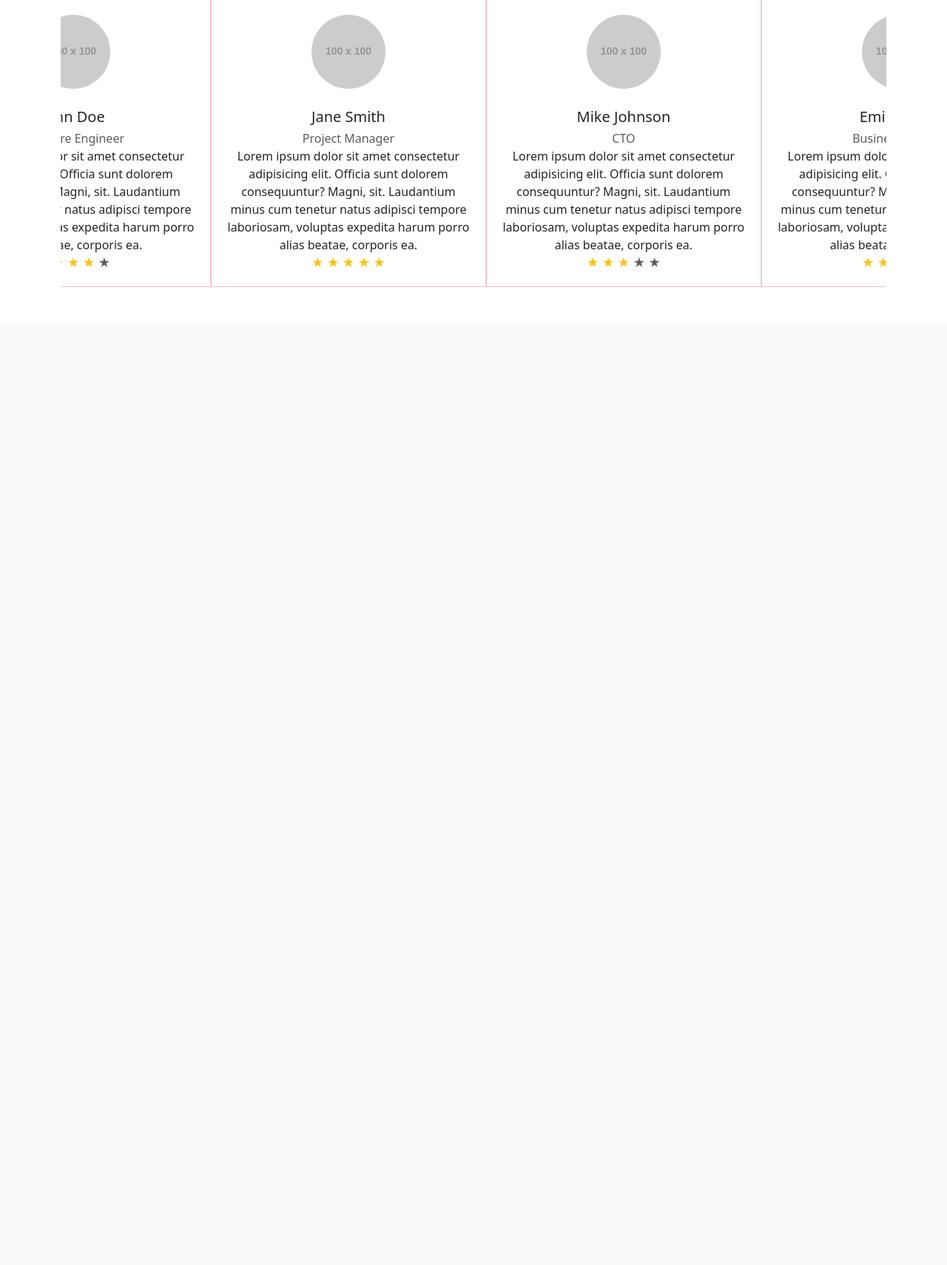
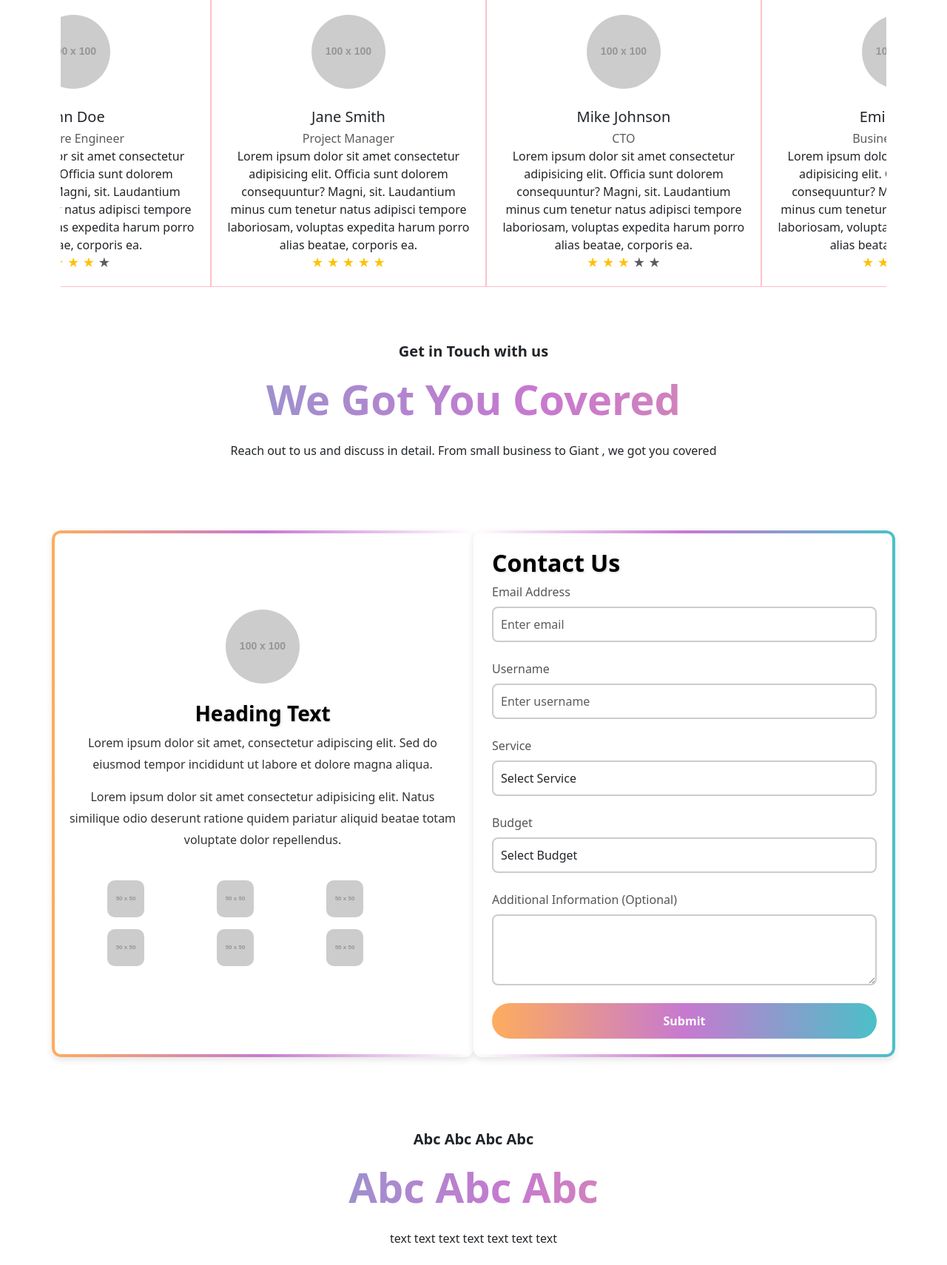
Before and after one commit to BurningYolo/landing-page, a PHP site: page / in a window 1280 px wide. Shown: the part 3888-5598 px from the top of the page at 74% size. Before the commit the page ends 4276 px from the top, so only its background shows below. Run offline with PHP 8.4, Linux system fonts and the light colour scheme; grey boxes labelled with a size stand in for pictures from a placeholder-image service; some libraries are stand-ins or nearby versions.

Commit message:
created form component

```diff
--- /dev/null
+++ b/components/c_formsection.php
@@ -0,0 +1,88 @@
+<br>
+<div class="container my-5">
+  <div class="row">
+    <!-- Left Column -->
+    <div class="col-md-6 d-flex flex-column justify-content-center align-items-center"
+         style="position: relative; background: #fff; border-radius: 12px; padding: 20px; box-shadow: 0 4px 10px rgba(0, 0, 0, 0.1);">
+      <div style="position: absolute; inset: 0; border-radius: 12px; background: linear-gradient(to right, #feac5e, #c779d0,rgb(255, 255, 255)); -webkit-mask: linear-gradient(#fff 0 0) content-box, linear-gradient(#fff 0 0); mask: linear-gradient(#fff 0 0) content-box, linear-gradient(#fff 0 0); -webkit-mask-composite: destination-out; mask-composite: exclude; padding: 4px; pointer-events: none;"></div>
+      <img src="https://placehold.co/100x100.png" alt="Image" class="img-fluid mb-4"
+           style="border-radius: 50%;">
+      <h3 style="font-weight: bold; color:rgb(0, 0, 0); text-shadow: 1px 1px 3px rgba(0, 0, 0, 0.2);">Heading Text</h3>
+      <p style="line-height: 1.8; text-align: center; color: #333;">Lorem ipsum dolor sit amet, consectetur adipiscing elit. Sed do eiusmod tempor incididunt ut labore et dolore magna aliqua.</p>
+      <p style="line-height: 1.8; text-align: center; color: #333;">Lorem ipsum dolor sit amet consectetur adipisicing elit. Natus similique odio deserunt ratione quidem pariatur aliquid beatae totam voluptate dolor repellendus.</p>
+      <div class="row mt-4">
+        <div class="col-4 mb-3">
+          <img src="https://placehold.co/50x50.png" alt="Image 1" class="img-fluid" style="border-radius: 10px;">
+        </div>
+        <div class="col-4 mb-3">
+          <img src="https://placehold.co/50x50.png" alt="Image 2" class="img-fluid" style="border-radius: 10px;">
+        </div>
+        <div class="col-4 mb-3">
+          <img src="https://placehold.co/50x50.png" alt="Image 3" class="img-fluid" style="border-radius: 10px;">
+        </div>
+        <div class="col-4 mb-3">
+          <img src="https://placehold.co/50x50.png" alt="Image 3" class="img-fluid" style="border-radius: 10px;">
+        </div>
+        <div class="col-4 mb-3">
+          <img src="https://placehold.co/50x50.png" alt="Image 3" class="img-fluid" style="border-radius: 10px;">
+        </div>
+        <div class="col-4 mb-3">
+          <img src="https://placehold.co/50x50.png" alt="Image 3" class="img-fluid" style="border-radius: 10px;">
+        </div>
+      </div>
+    </div>
+
+    <!-- Right Column -->
+    <div class="col-md-6"
+         style="position: relative; background: #fff; border-radius: 12px; padding: 25px; box-shadow: 0 4px 10px rgba(0, 0, 0, 0.1);">
+      <div style="position: absolute; inset: 0; border-radius: 12px; background: linear-gradient(to right,rgb(255, 255, 255), #c779d0, #4bc0c8); -webkit-mask: linear-gradient(#fff 0 0) content-box, linear-gradient(#fff 0 0); mask: linear-gradient(#fff 0 0) content-box, linear-gradient(#fff 0 0); -webkit-mask-composite: destination-out; mask-composite: exclude; padding: 4px; pointer-events: none;"></div>
+      <h2 style="font-weight: bold; color:rgb(0, 0, 0); text-shadow: 1px 1px 3px rgba(0, 0, 0, 0.2);">Contact Us</h2>
+      <form>
+        <div class="mb-4">
+          <label for="email" class="form-label" style="color: #555; font-weight: 500;">Email Address</label>
+          <input type="email" class="form-control" id="email" placeholder="Enter email"
+                 style="border: 2px solid #ccc; border-radius: 8px; padding: 10px; background: #fff;">
+        </div>
+        <div class="mb-4">
+          <label for="username" class="form-label" style="color: #555; font-weight: 500;">Username</label>
+          <input type="text" class="form-control" id="username" placeholder="Enter username"
+                 style="border: 2px solid #ccc; border-radius: 8px; padding: 10px; background: #fff;">
+        </div>
+        <div class="mb-4">
+          <label for="service" class="form-label" style="color: #555; font-weight: 500;">Service</label>
+          <select class="form-select" id="service"
+                  style="border: 2px solid #ccc; border-radius: 8px; padding: 10px; background: #fff;">
+            <option value="">Select Service</option>
+            <option value="seo">SEO</option>
+            <option value="web_app_development">Web App Development</option>
+            <option value="mobile_app_dev">Mobile App Development</option>
+            <option value="qa">QA</option>
+            <option value="wordpress">WordPress</option>
+          </select>
+        </div>
+        <div class="mb-4">
+          <label for="budget" class="form-label" style="color: #555; font-weight: 500;">Budget</label>
+          <select class="form-select" id="budget"
+                  style="border: 2px solid #ccc; border-radius: 8px; padding: 10px; background: #fff;">
+            <option value="">Select Budget</option>
+            <option value="100-500">Under $500</option>
+            <option value="500-1000">$500 - $1000</option>
+            <option value="1000-5000">$1000 - $5000</option>
+            <option value="5000+">$5000+</option>
+          </select>
+        </div>
+        <div class="mb-4">
+          <label for="additionalInfo" class="form-label" style="color: #555; font-weight: 500;">Additional Information (Optional)</label>
+          <textarea class="form-control" id="additionalInfo" rows="3"
+                    style="border: 2px solid #ccc; border-radius: 8px; padding: 10px; background: #fff;"></textarea>
+        </div>
+        <button type="submit" class="btn btn-primary w-100"
+                style="background: linear-gradient(to right, #feac5e, #c779d0, #4bc0c8);
+                       border: none; border-radius: 25px; padding: 12px; font-weight: bold; color: #fff;">
+          Submit
+        </button>
+      </form>
+    </div>
+  </div>
+</div>
+<br>
--- a/pages/home.php
+++ b/pages/home.php
@@ -34,6 +34,23 @@ $data = [
 include BASE_DIR . DIRECTORY_SEPARATOR . 'components' . DIRECTORY_SEPARATOR . 'c_heading.php';
 include BASE_DIR . DIRECTORY_SEPARATOR . 'components' . DIRECTORY_SEPARATOR . 'c_reviews.php';
 
+$data = [
+    'topText' => 'Get in Touch with us',
+    'heading' => 'We Got You Covered',
+    'description' => 'Reach out to us and discuss in detail. From small business to Giant , we got you covered'
+];
+include BASE_DIR . DIRECTORY_SEPARATOR . 'components' . DIRECTORY_SEPARATOR . 'c_heading.php';
+
+
+include BASE_DIR . DIRECTORY_SEPARATOR . 'components' . DIRECTORY_SEPARATOR . 'c_formsection.php';
+
+$data = [
+    'topText' => 'Abc Abc Abc Abc',
+    'heading' => 'Abc Abc Abc ',
+    'description' => 'text text text text text text text'
+];
+include BASE_DIR . DIRECTORY_SEPARATOR . 'components' . DIRECTORY_SEPARATOR . 'c_heading.php';
+
 
 
 
```
